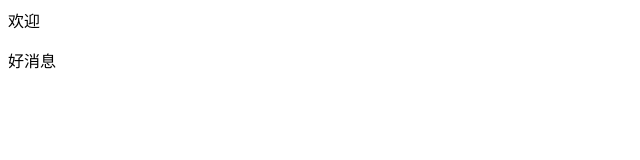
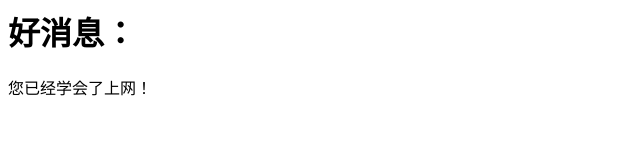
Before and after one commit to Birdjiujiuuu/birdjiujiuuu.github.io, a plain HTML site: page index.html in a window 1280 px wide. Shown: the whole page, without its empty margins (0-640 px from the left). Drawn offline with Linux system fonts and the light colour scheme.

Commit message:
Update index.html

```diff
--- a/index.html
+++ b/index.html
@@ -1,8 +1,9 @@
 <html>
       <head>
-            欢迎
+            <title>欢迎</title>
       </head>
       <body>
-            <p>好消息</p>
+            <h1>好消息：</h1>
+            <p>您已经学会了上网！<p>
       </body>
 </html>
```
